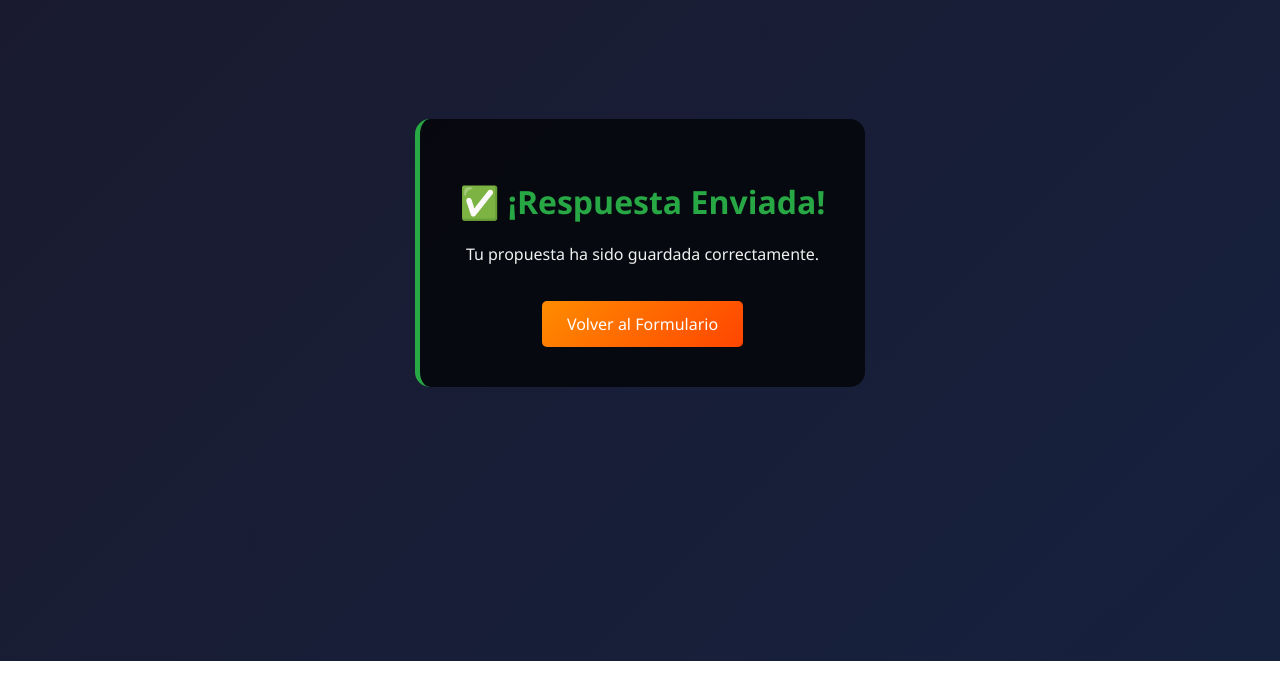
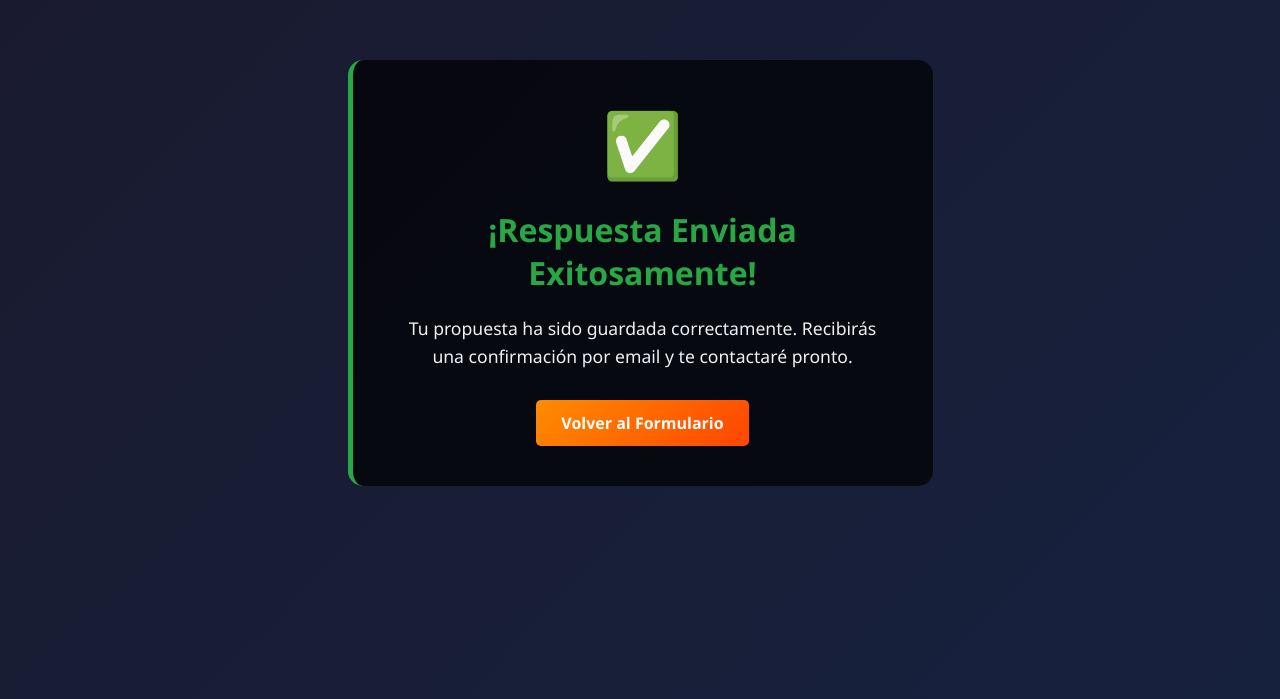
Before and after one commit to roberto0910/invitacion, a plain HTML site: page gracias.html in a window 1280 px wide. Shown: the part 155-854 px from the top of the page. Before the commit the page ends 816 px from the top, so only its background shows below. Drawn offline with Linux system fonts and the light colour scheme.

Commit message:
gracias.html

```diff
--- a/gracias.html
+++ b/gracias.html
@@ -13,6 +13,7 @@
             justify-content: center;
             align-items: center;
             font-family: 'Segoe UI', Tahoma, Geneva, Verdana, sans-serif;
+            padding: 20px;
         }
 
         .container {
@@ -21,11 +22,20 @@
             padding: 40px;
             border-radius: 15px;
             border-left: 5px solid #28a745;
+            max-width: 500px;
+            width: 100%;
         }
 
         h1 {
             color: #28a745;
             margin-bottom: 20px;
+            font-size: 2rem;
+        }
+
+        p {
+            margin-bottom: 30px;
+            font-size: 1.1rem;
+            line-height: 1.6;
         }
 
         .btn {
@@ -35,14 +45,26 @@
             color: white;
             text-decoration: none;
             border-radius: 5px;
-            margin-top: 20px;
+            font-weight: 600;
+            transition: all 0.3s ease;
+        }
+
+        .btn:hover {
+            transform: translateY(-2px);
+            box-shadow: 0 5px 15px rgba(255, 140, 0, 0.4);
+        }
+
+        .success-icon {
+            font-size: 4rem;
+            margin-bottom: 20px;
         }
     </style>
 </head>
 <body>
     <div class="container">
-        <h1>✅ ¡Respuesta Enviada!</h1>
-        <p>Tu propuesta ha sido guardada correctamente.</p>
+        <div class="success-icon">✅</div>
+        <h1>¡Respuesta Enviada Exitosamente!</h1>
+        <p>Tu propuesta ha sido guardada correctamente. Recibirás una confirmación por email y te contactaré pronto.</p>
         <a href="index.html" class="btn">Volver al Formulario</a>
     </div>
 </body>
```
